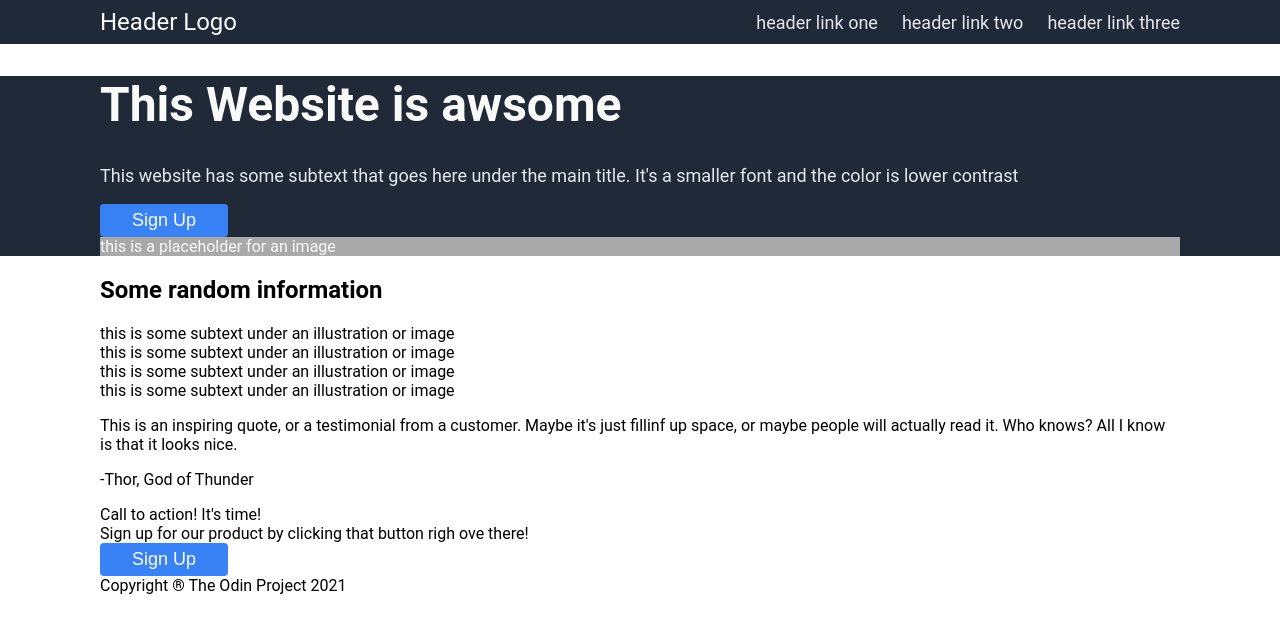
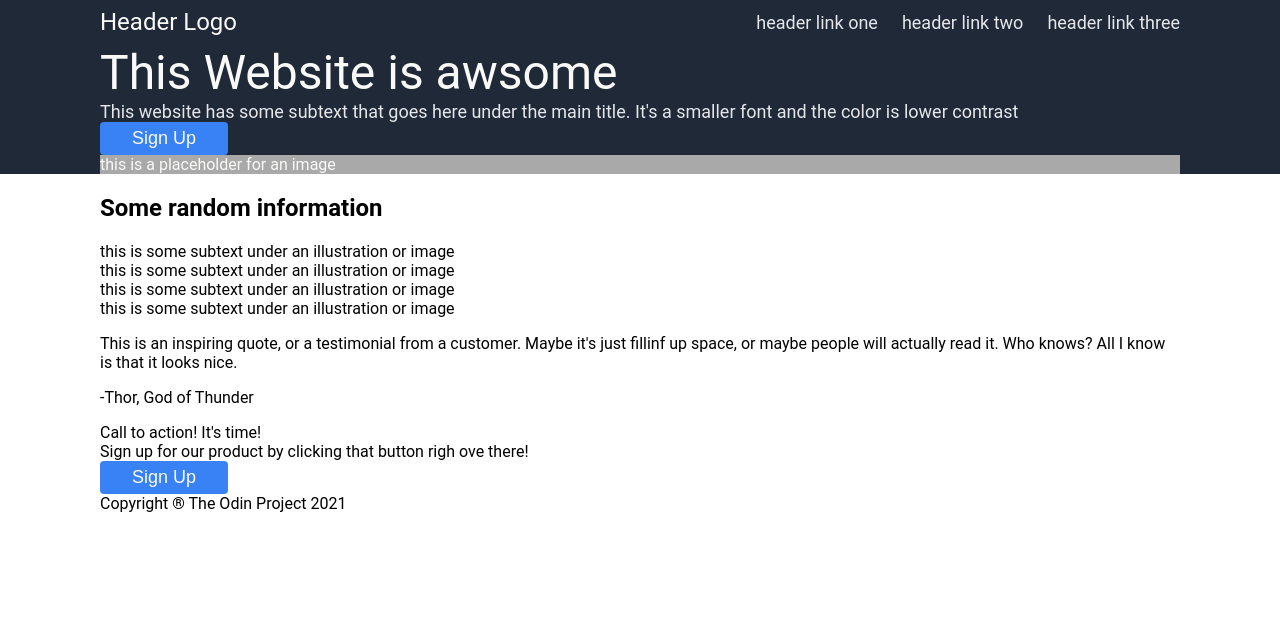
Before and after one commit to 21mdr1/landing-page, a plain HTML site: page index.html in a window 1280 px wide. Drawn offline with Linux system fonts and the light colour scheme.

Commit message:
Fix title styling

```diff
--- a/css/style.css
+++ b/css/style.css
@@ -43,12 +43,12 @@ a {
     /* display: flex; */
 }
 
-h1 {
+.title {
     font-size: 48px;
     font-weight: extra-bold;
     color: #F9FAF8;
 }
-.one > p {
+.text {
     font-size: 18px;
     color: #E5E7EB;
 }
--- a/index.html
+++ b/index.html
@@ -19,9 +19,11 @@
 
         <!-- Part 1 -->
         <div class="one">
-            <h1>This Website is awsome</h1>
-            <p>This website has some subtext that goes here under the main title. It's a smaller font and the color is lower contrast</p>
-            <button>Sign Up</button>
+            <div class="content">
+                <div class="title">This Website is awsome</div>
+                <div class="text">This website has some subtext that goes here under the main title. It's a smaller font and the color is lower contrast</div>
+                <button>Sign Up</button>
+            </div>
             <div class="img">this is a placeholder for an image</div>
         </div>
 
```
